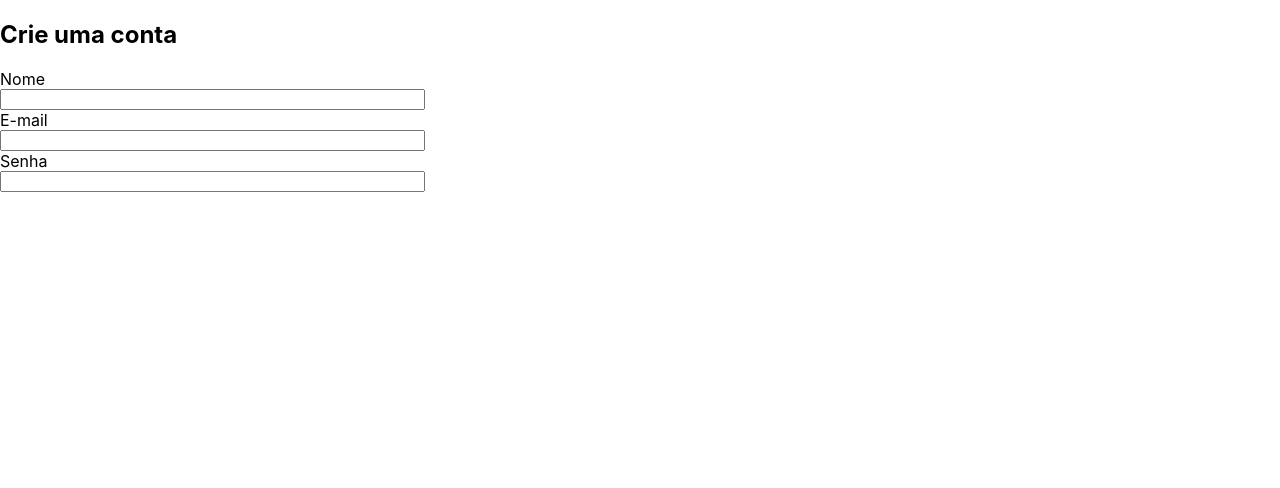
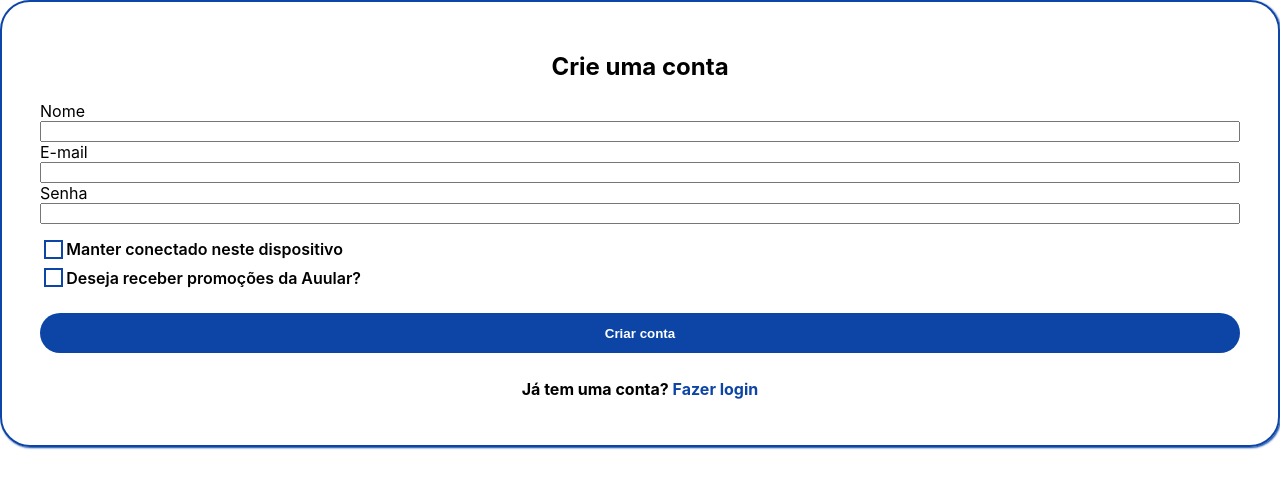
Before and after one commit to auular/aular-www, a Next.js app: page /register/components/User in a window 1280 px wide. Shown: the top 488 px of the page. Built offline with nearby package versions, Linux system fonts and the light colour scheme.

Commit message:
feat: adds checkbox component

```diff
--- a/src/components/BlueButton/BlueButton.module.scss
+++ b/src/components/BlueButton/BlueButton.module.scss
@@ -6,4 +6,5 @@
     height: 40px;
     padding: 5px 15px;
     cursor: pointer;
+    font-weight: 700;
 }
--- a/src/components/BlueButton/index.js
+++ b/src/components/BlueButton/index.js
@@ -1,9 +1,9 @@
 import React from "react";
 import styles from "./BlueButton.module.scss";
 
-export const BlueButton = React.forwardRef(({ onClick, href, value }, ref) => {
+export const BlueButton = React.forwardRef(({ onClick, href, value, margin }, ref) => {
   return (
-    <button className={styles.button}>
+    <button className={styles.button} style={{ margin: `${margin}` }}>
       <a href={href} onClick={onClick} ref={ref}>
         {value}
       </a>
--- /dev/null
+++ b/src/components/Checkbox/Checkbox.module.scss
@@ -0,0 +1,40 @@
+.checkbox {
+    display: flex;
+    align-items: center;
+    margin: 3px 0;
+
+    [type="checkbox"] {
+        width: 1.2rem;
+        height: 1.2rem;
+        border: 2.5px solid $blue;
+        vertical-align: middle;
+        -webkit-appearance: none;
+        background: none;
+        outline: 0;
+        background-color: #ffffff;
+        transition: background 300ms;
+        cursor: pointer;
+    }
+
+    [type="checkbox"]::before {
+        content: "";
+        color: transparent;
+        display: block;
+        width: inherit;
+        height: inherit;
+        border-radius: inherit;
+        background-color: transparent;
+        background-size: contain;
+    }
+
+    [type="checkbox"]:checked {
+        background-color: transparent;
+    }
+
+    [type="checkbox"]:checked::before {
+        background-image: url("~/public/images/pawprint.png");
+        background-size: contain;
+        background-repeat: no-repeat;
+        max-width: 0.9rem;
+    }
+}
--- /dev/null
+++ b/src/components/Checkbox/index.js
@@ -0,0 +1,18 @@
+import { useState } from "react";
+import styles from "./Checkbox.module.scss";
+
+export const Checkbox = ({ label, isBold }) => {
+  const [isChecked, setChecked] = useState(false);
+  const fontWeight = isBold ? 600 : "normal";
+
+  const handleCheck = () => {
+    setChecked(!isChecked);
+  };
+
+  return (
+    <div className={styles.checkbox} style={{ fontWeight: `${fontWeight}` }}>
+      <input type="checkbox" onClick={handleCheck} />
+      {label}
+    </div>
+  );
+};
--- a/src/pages/register/components/User/User.module.scss
+++ b/src/pages/register/components/User/User.module.scss
@@ -1,6 +1,25 @@
 .user {
     border-radius: 30px;
+    border: 2px solid $blue;
     display: flex;
     flex-direction: column;
-    max-width: 425px;
+    min-width: 425px;
+    box-shadow: 1px 1px 2px $blue;
+    padding: 30px 38px;
+
+    h2 {
+        text-align: center;
+    }
+
+    .checkbox {
+        margin: 10px 0;
+    }
+
+    p {
+        text-align: center;
+        font-weight: bold;
+        span {
+            color: $blue;
+        }
+    }
 }
--- a/src/pages/register/components/User/index.js
+++ b/src/pages/register/components/User/index.js
@@ -1,6 +1,10 @@
+import { BlueButton } from "../../../../components/BlueButton";
+import { Checkbox } from "../../../../components/Checkbox";
 import styles from "./User.module.scss";
 
 const User = () => {
+  const checkboxContent = ["Manter conectado neste dispositivo", "Deseja receber promoções da Auular?"]
+
   return (
     <div className={styles.user}>
       <h2>Crie uma conta</h2>
@@ -10,6 +14,13 @@ const User = () => {
       <input />
       <label>Senha</label>
       <input />
+      <div className={styles.checkbox}>
+        {checkboxContent.map(content => (
+          <Checkbox label={content} isBold={true} />
+        ))}
+      </div>
+      <BlueButton value="Criar conta" margin="10px 0"/>
+      <p>Já tem uma conta? <span>Fazer login</span></p>
     </div>
   );
 };
```
Also changed, not shown: src/pages/register/Register.module.scss (+20 -0 lines), src/pages/register/[slug].js (+6 -4 lines), public/images/pawprint.png (added).
